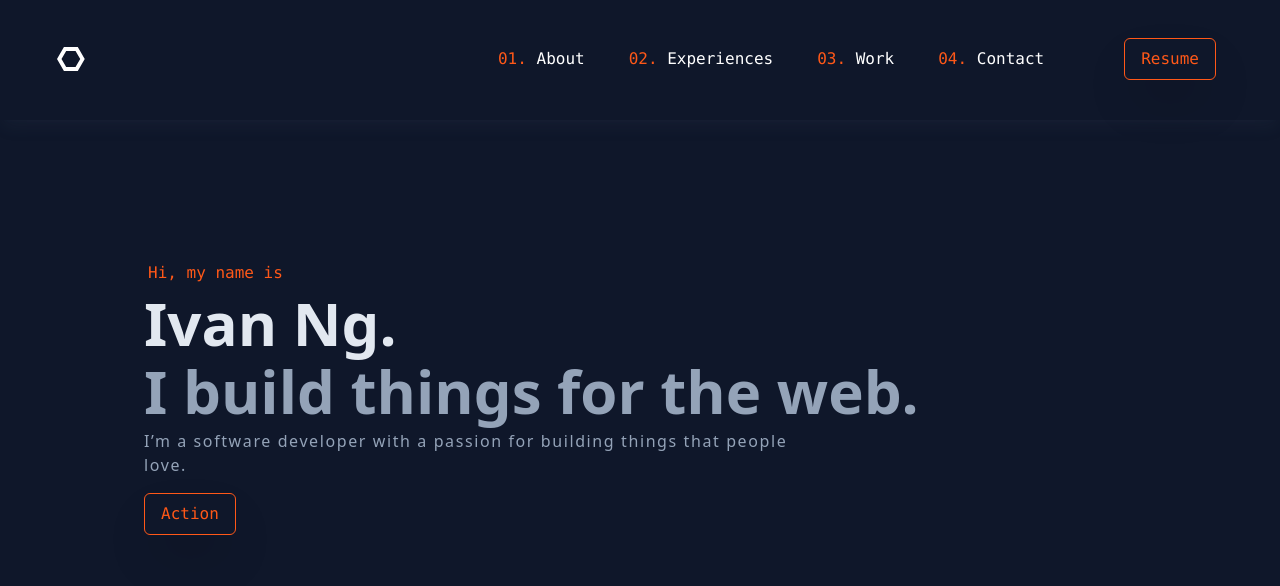
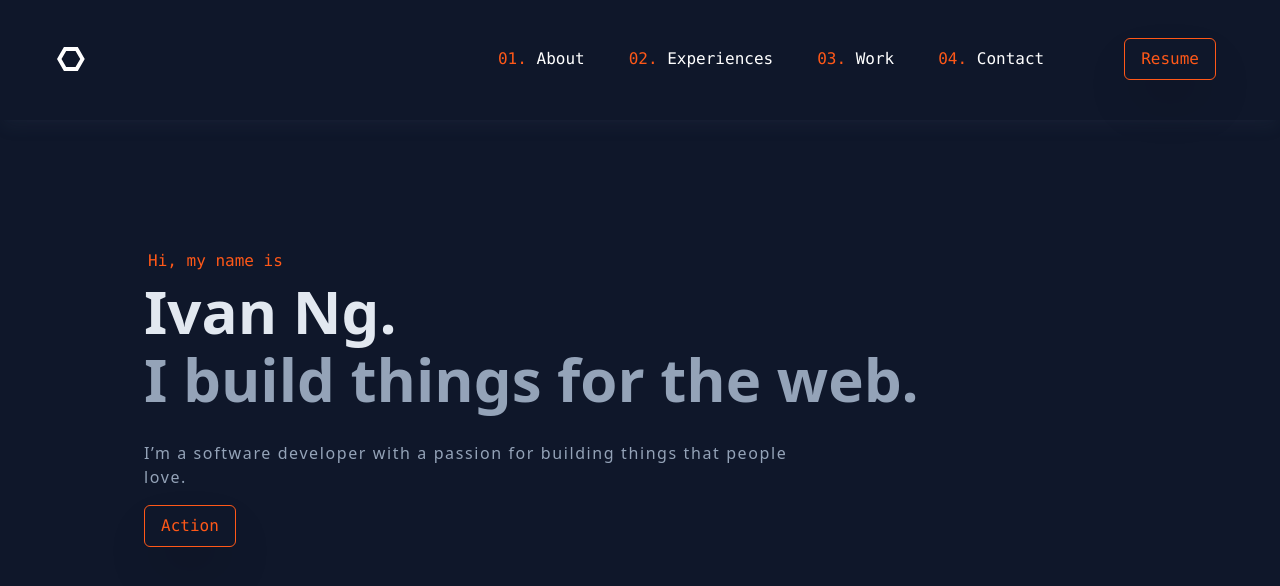
Before and after one commit to ivan-ngchakming/portfolio, a React (Vite) app: page / in a window 1280 px wide. Shown: the part 83-669 px from the top of the page. Built offline with nearby package versions, Linux system fonts and the light colour scheme.

Commit message:
fix intro paddings

```diff
--- a/src/components/Intro.jsx
+++ b/src/components/Intro.jsx
@@ -25,7 +25,7 @@ const Intro = () => {
           "font-bold",
           "text-4xl",
           "sm:text-6xl",
-          "mb-2"
+          "mb-8"
         )}
       >
         I build things for the web.
```
